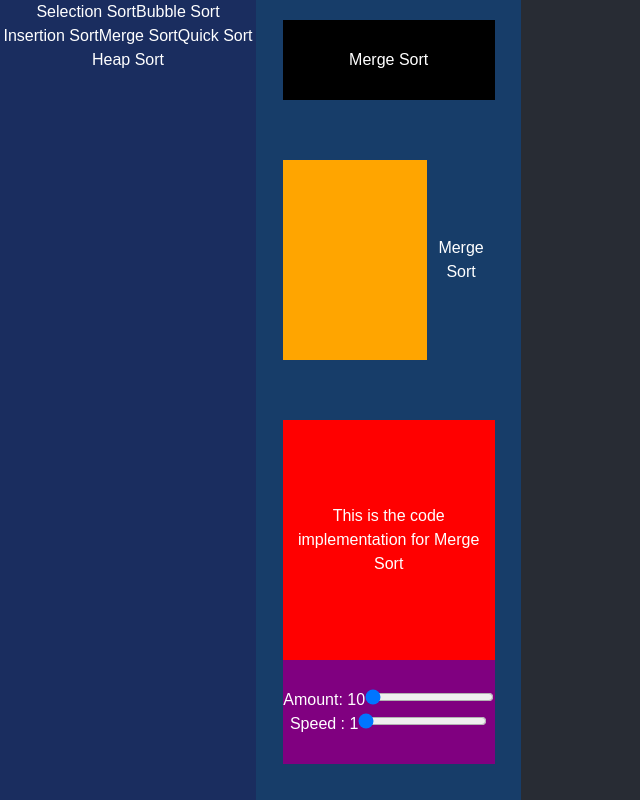
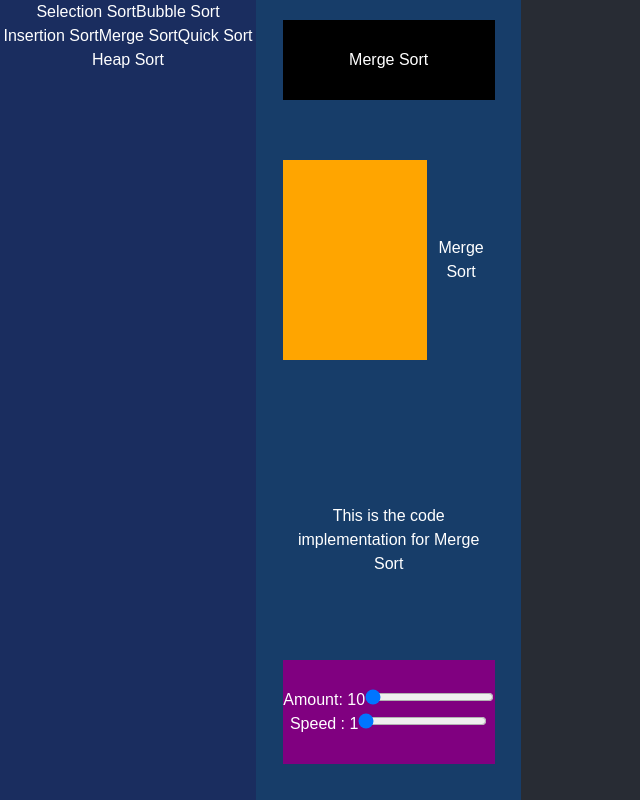
Before and after one commit to yamhokim/Sorting-Algorithm-Website, a React (Vite) app in the folder sortAlgorithmVisualizer/: page /merge-sort in a window 1280 px wide. Shown: the whole page, without its empty margins (0-640 px from the left). Built offline with nearby package versions, Linux system fonts and the light colour scheme.

Commit message:
Changed the Value of the height to heightnum*3 for now, need to fix later

```diff
--- a/sortAlgorithmVisualizer/src/components/arrayBar.tsx
+++ b/sortAlgorithmVisualizer/src/components/arrayBar.tsx
@@ -77,7 +77,7 @@ function ArrayBar({ name, amountValue, speedValue }: ArrayBarProps) {
               key={index}
               className={`border-2 border-black transition-all duration-300 ${barColor}`}
               style={{
-                height: `${heightnum * 8}px`,
+                height: `${heightnum * 3}px`,
                 width: `${barWidth}px`,
               }}
             ></div>
--- a/sortAlgorithmVisualizer/src/index.css
+++ b/sortAlgorithmVisualizer/src/index.css
@@ -59,7 +59,7 @@ html {
 }
 
 .textbox {
-  background-color: red;
+  background-color: rgb(23, 61, 105);
   width: 80%;
   height: 30vh;
   display: flex;
```
